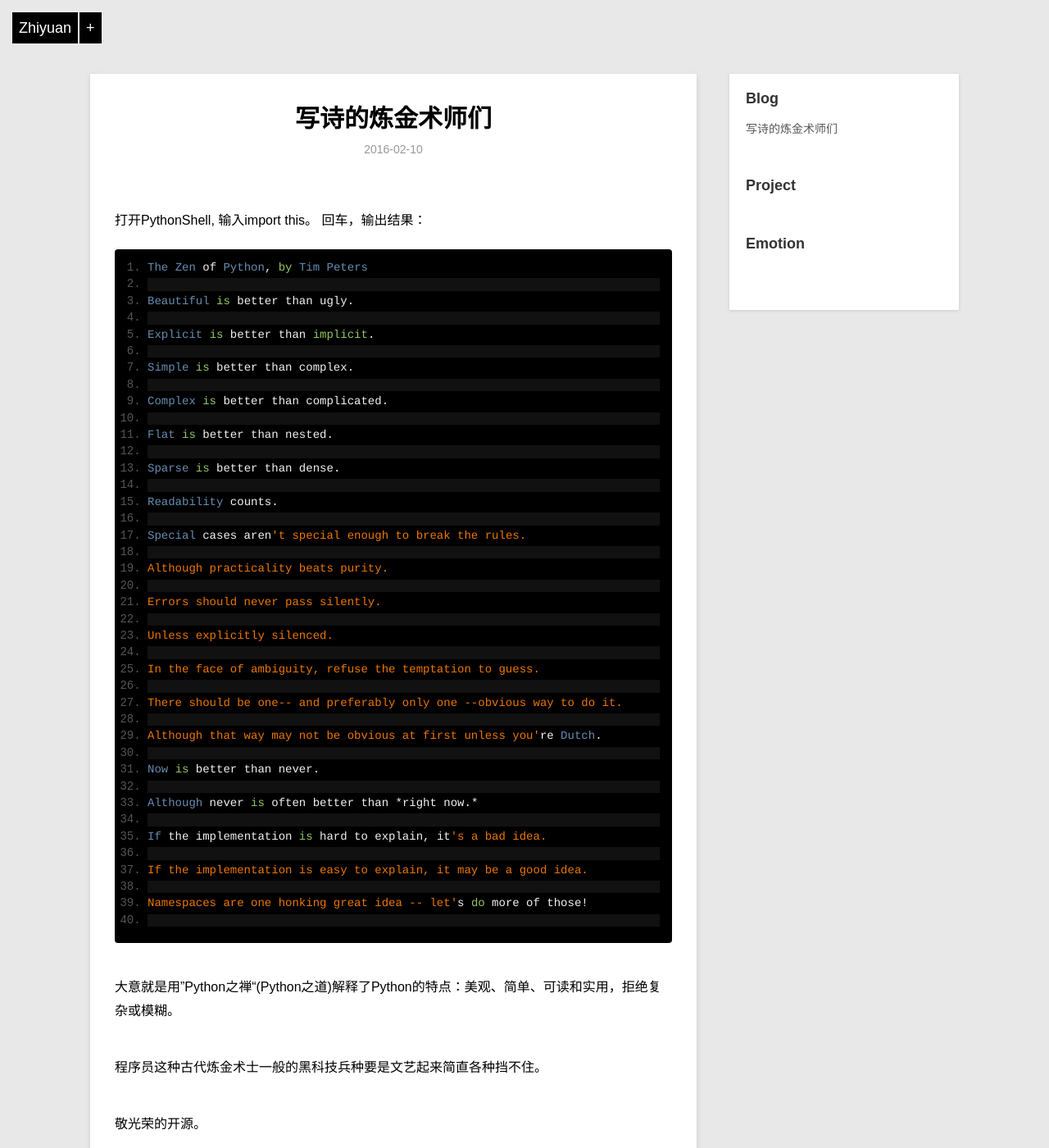
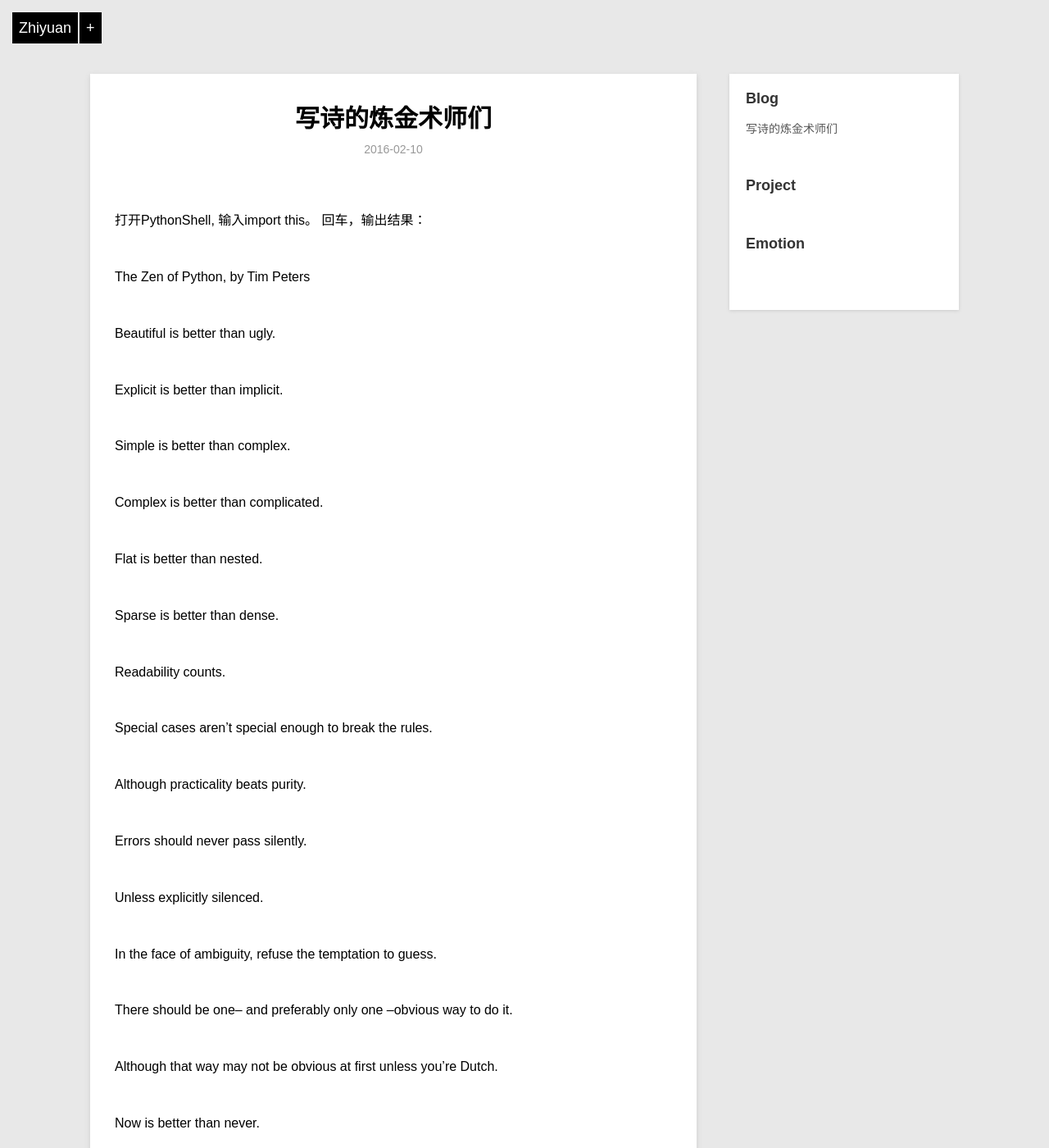
Before and after one commit to ZhiyuanLIPlus/zhiyuanliplus.github.io, a Jekyll site: the page built from _posts/blog/2016-02-10-CodingIsAnArt.md, in a window 1280 px wide and 1400 px high. Shown: the whole window at 82% size. Built offline with Jekyll 4.4.1, drawn with Linux system fonts in a browser that asks for light colours; some of the changed text lies outside the part shown.

````diff
--- a/_posts/blog/2016-02-10-CodingIsAnArt.md
+++ b/_posts/blog/2016-02-10-CodingIsAnArt.md
@@ -6,48 +6,48 @@ category: blog
 ---
 
 打开PythonShell, 输入import this。 回车，输出结果：
-```
-The Zen of Python, by Tim Peters
 
-Beautiful is better than ugly.
+_The Zen of Python, by Tim Peters_
 
-Explicit is better than implicit.
+_Beautiful is better than ugly._
 
-Simple is better than complex.
+_Explicit is better than implicit._
 
-Complex is better than complicated.
+_Simple is better than complex._
 
-Flat is better than nested.
+_Complex is better than complicated._
 
-Sparse is better than dense.
+_Flat is better than nested._
 
-Readability counts.
+_Sparse is better than dense._
 
-Special cases aren't special enough to break the rules.
+_Readability counts._
 
-Although practicality beats purity.
+_Special cases aren't special enough to break the rules._
 
-Errors should never pass silently.
+_Although practicality beats purity._
 
-Unless explicitly silenced.
+_Errors should never pass silently._
 
-In the face of ambiguity, refuse the temptation to guess.
+_Unless explicitly silenced._
 
-There should be one-- and preferably only one --obvious way to do it.
+_In the face of ambiguity, refuse the temptation to guess._
 
-Although that way may not be obvious at first unless you're Dutch.
+_There should be one-- and preferably only one --obvious way to do it._
 
-Now is better than never.
+_Although that way may not be obvious at first unless you're Dutch._
 
-Although never is often better than *right now.*
+_Now is better than never._
 
-If the implementation is hard to explain, it's a bad idea.
+_Although never is often better than *right now.*_
 
-If the implementation is easy to explain, it may be a good idea.
+_If the implementation is hard to explain, it's a bad idea._
 
-Namespaces are one honking great idea -- let's do more of those!
+_If the implementation is easy to explain, it may be a good idea._
 
-```
+_Namespaces are one honking great idea -- let's do more of those!_
+
+
 大意就是用”Python之禅“(Python之道)解释了Python的特点：美观、简单、可读和实用，拒绝复杂或模糊。
 
 程序员这种古代炼金术士一般的黑科技兵种要是文艺起来简直各种挡不住。
@@ -62,20 +62,20 @@ Namespaces are one honking great idea -- let's do more of those!
 
 P.S 顺手贴一下另一位炼金术士[@ZhengZhong](http://www.zhengzhong.net/blog/2014/04/18/poems-about-programming/)的作品：
 
-Java
+#####Java
 
-纷乱的实现，被精心埋藏在简单的接口下边
+_纷乱的实现，被精心埋藏在简单的接口下边_
 
-迷茫的程序员，迷失在自己建造的工厂里面
+_迷茫的程序员，迷失在自己建造的工厂里面_
 
-C++
+#####C++
 
-回忆是一枚失落的指针
+_回忆是一枚失落的指针_
 
-往昔是片永无法删除的内存
+_往昔是片永无法删除的内存_
 
-Python
+#####Python
 
-是谁说所有的问题都应该只有一个答案
+_是谁说所有的问题都应该只有一个答案_
 
-我们该如何面对这纷纷扰扰的异常
+_我们该如何面对这纷纷扰扰的异常_
````
